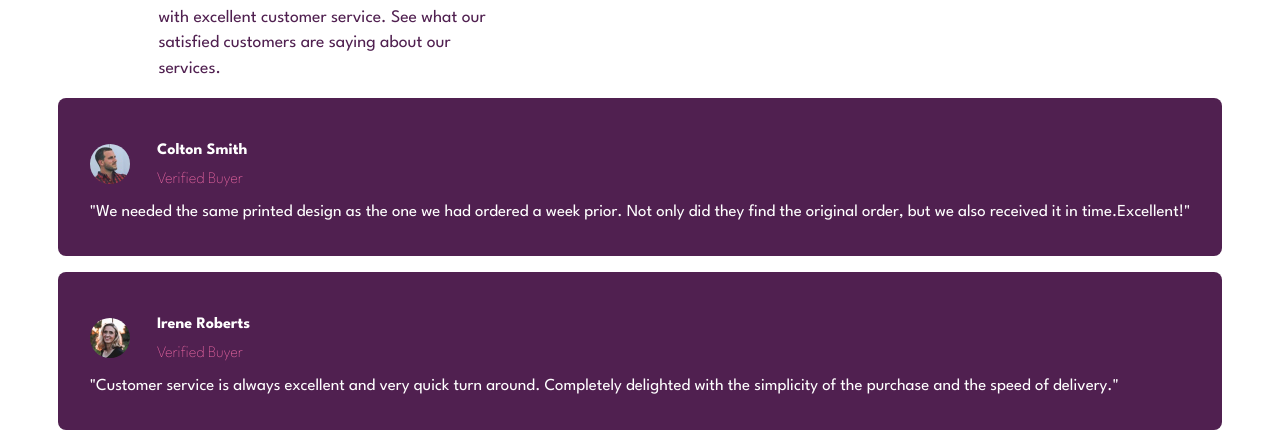
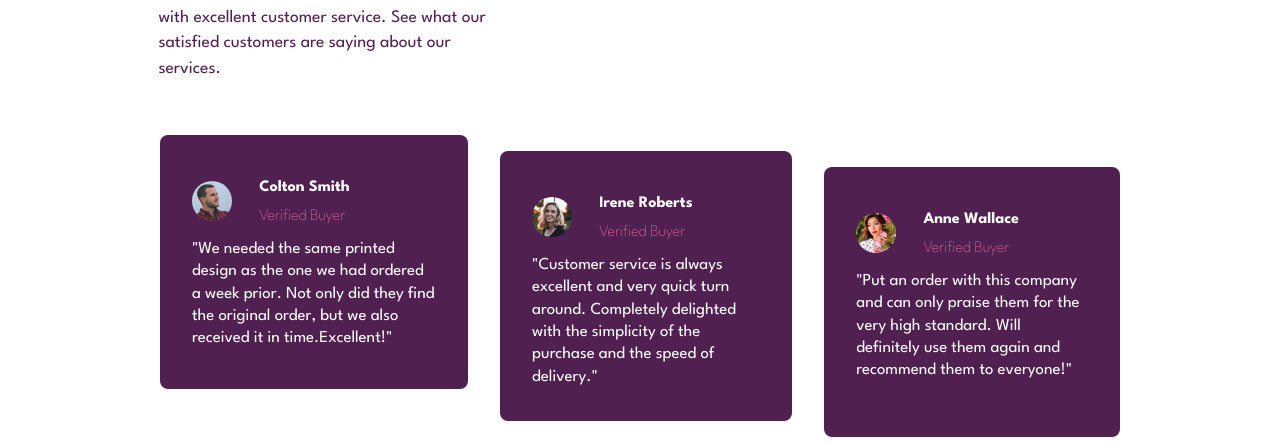
Before and after one commit to Carmenyo/Social-Proof-Section, a website: page index.html in a window 1280 px wide. Shown: the part 356-800 px from the top of the page. Drawn offline with Linux system fonts and the light colour scheme.

Commit message:
testimonials section desktopt layout

```diff
--- a/index.html
+++ b/index.html
@@ -74,8 +74,9 @@
           prior. Not only did they find the original order, but we also received it in time.Excellent!"</p>
       </article>
 
-      <article class="main__testimonials--article">
+      <article class="main__testimonials--article main__testimonials--article2">
         <div class="main__testimonials--author">
+
           <img class="main__testimonials--img" src="/images/image-irene.jpg" alt="">
           <div class="main__testimonials--detail">
             <h4> Irene Roberts</h4>
@@ -86,7 +87,7 @@
           Completely delighted with the simplicity of the purchase and the speed of delivery."</p>
       </article>
 
-      <article class="main__testimonials--article">
+      <article class="main__testimonials--article main__testimonials--article3">
         <div class="main__testimonials--author">
           <img class="main__testimonials--img" src="./images/image-anne.jpg" alt="">
           <div class="main__testimonials--detail">
--- a/styles/_media-queries.scss
+++ b/styles/_media-queries.scss
@@ -33,7 +33,7 @@
         align-items: baseline;
         width: 24rem;
         gap: 2rem;
-        margin-bottom: -.8rem;
+        margin-bottom: -0.8rem;
       }
       &--report {
         padding: 0 2rem;
@@ -43,7 +43,7 @@
         width: 24rem;
         gap: 2rem;
         margin-left: 3rem;
-        margin-bottom: -.8rem;
+        margin-bottom: -0.8rem;
       }
       &--bestTech {
         padding: 0 2rem;
@@ -55,5 +55,20 @@
         margin-left: 6rem;
       }
     }
+
+    &__testimonials {
+      padding: 2.3rem 8.5rem;
+      display: flex;
+      gap: 2rem;
+
+      &--article2 {
+        margin-top: 1rem;
+        margin-bottom: -1rem;
+      }
+      &--article3 {
+        margin-top: 2rem;
+        margin-bottom: -2rem;
+      }
+    }
   }
 }
```
Also changed, not shown: styles/main.css, 1 other file.
